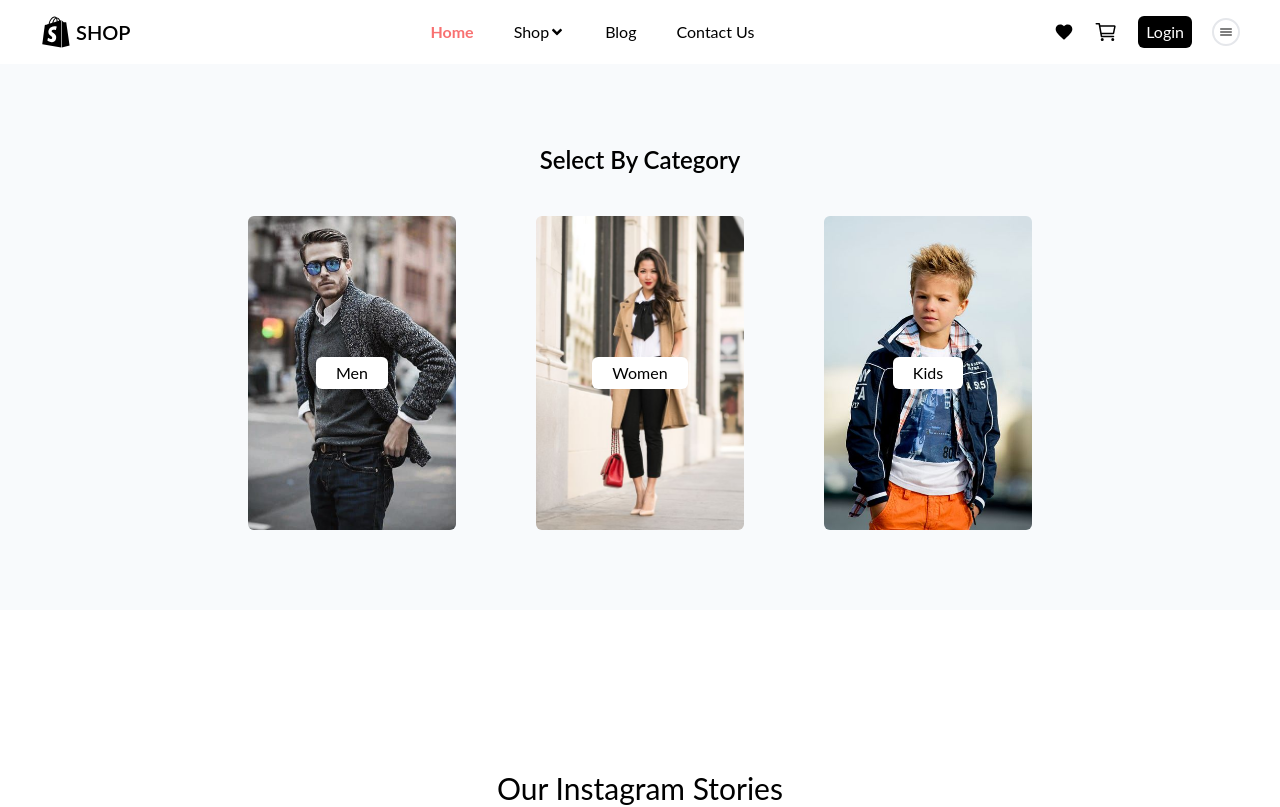
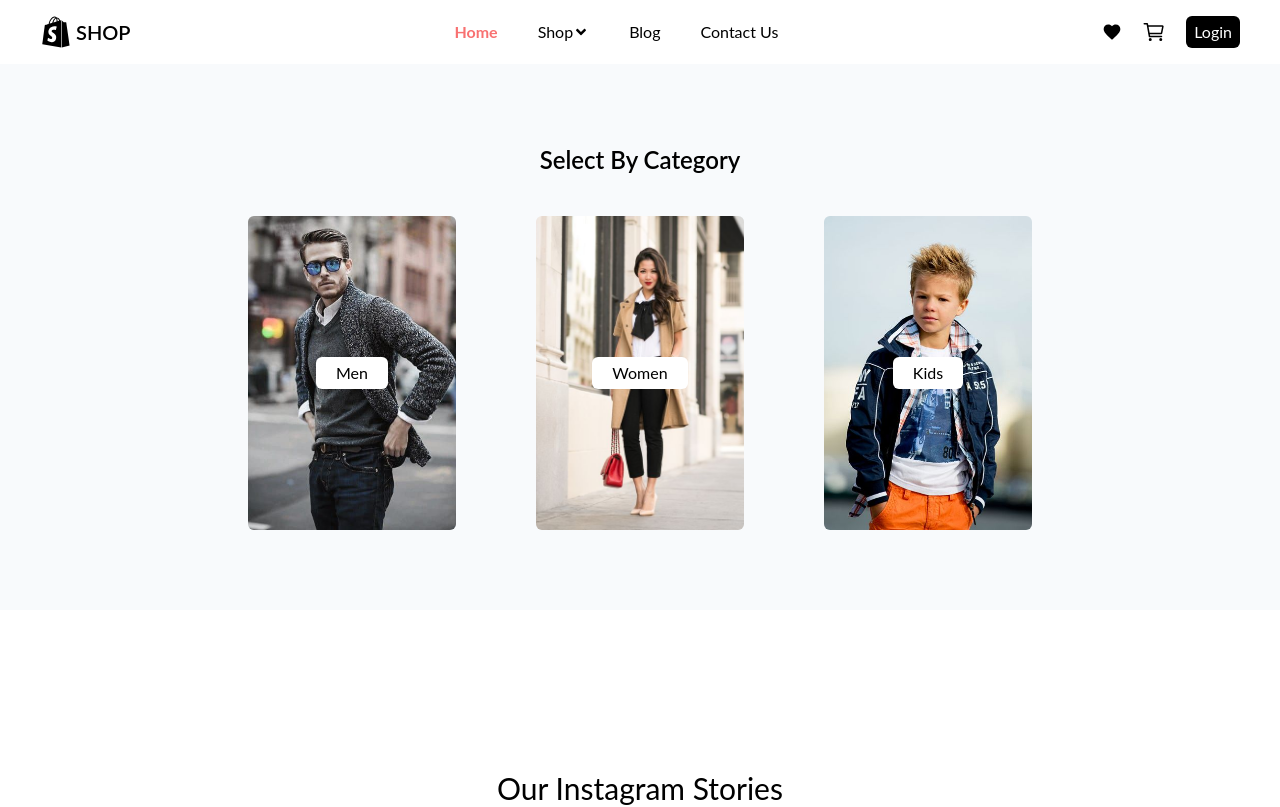
Before and after one commit to Chamaali/Clothing-Store, a React app in the folder client/: page /home in a window 1280 px wide. Shown: the top 807 px of the page. Built offline with nearby package versions, Linux system fonts and the light colour scheme; the HTML template or start-up script is replaced by a standard one.

Commit message:
toggle button hidden on desktop view

```diff
--- a/client/src/components/navigationBar/NavBar.jsx
+++ b/client/src/components/navigationBar/NavBar.jsx
@@ -55,7 +55,7 @@ function NavBar() {
           <h3 className='text-xl font-semibold max-sm:text-lg'>SHOP</h3>
         </div>
       </Link>
-      <div className=' max-mdxl:hidden'>
+      <div className='hidden lg:block'>
         <ul className='flex gap-10'>
           <NavLink to='/home' className={({isActive}) => ( isActive ? activeLink : inActiveLink )}>
             <li>Home</li>
@@ -83,16 +83,16 @@ function NavBar() {
             <button className='px-2 py-1 text-white duration-300 bg-black rounded-md max-sm:text-sm hover:scale-95'>Login</button>
           </NavLink>
         }
-        <div className={`${isMenuOpen ? 'hidden' : 'p-1 border-2 rounded-full mdxl:hidden'}`} onClick={toggleMenu}>
+        <div className={`${isMenuOpen ? 'hidden' : 'p-1 border-2 rounded-full lg:hidden'}`} onClick={toggleMenu}>
           <IoIosMenu />
         </div>
-        <div className={`${isMenuOpen ? 'p-1 border-2 rounded-full mdxl:hidden' : 'hidden'}`} onClick={toggleMenu}>
+        <div className={`${isMenuOpen ? 'p-1 border-2 rounded-full lg:hidden' : 'hidden'}`} onClick={toggleMenu}>
           <IoMdClose />
         </div>
       </div>
       </div>
       <div>
-      <ul className={`${isMenuOpen ? ' translate-x-0 ' : 'translate-x-full ' } fixed right-0 duration-500  flex flex-col h-full gap-16 px-20 py-16 bg-white max-md:px-10 mdxl:hidden z-10`}>
+      <ul className={`${isMenuOpen ? ' translate-x-0 ' : 'translate-x-full ' } fixed right-0 duration-500  flex flex-col h-full gap-16 px-20 py-16 bg-white max-md:px-10 lg:hidden z-10`}>
         <NavLink to='/home' className={({isActive}) => ( isActive ? activeLink : inActiveLink )} onClick={toggleMenu}><li>Home</li></NavLink>
         <li onClick={toggleDropDown} className='flex items-center'>Shop <FaAngleDown/></li>
         <NavLink to='/blog' className={({isActive}) => ( isActive ? activeLink : inActiveLink )} onClick={toggleMenu}>
```
